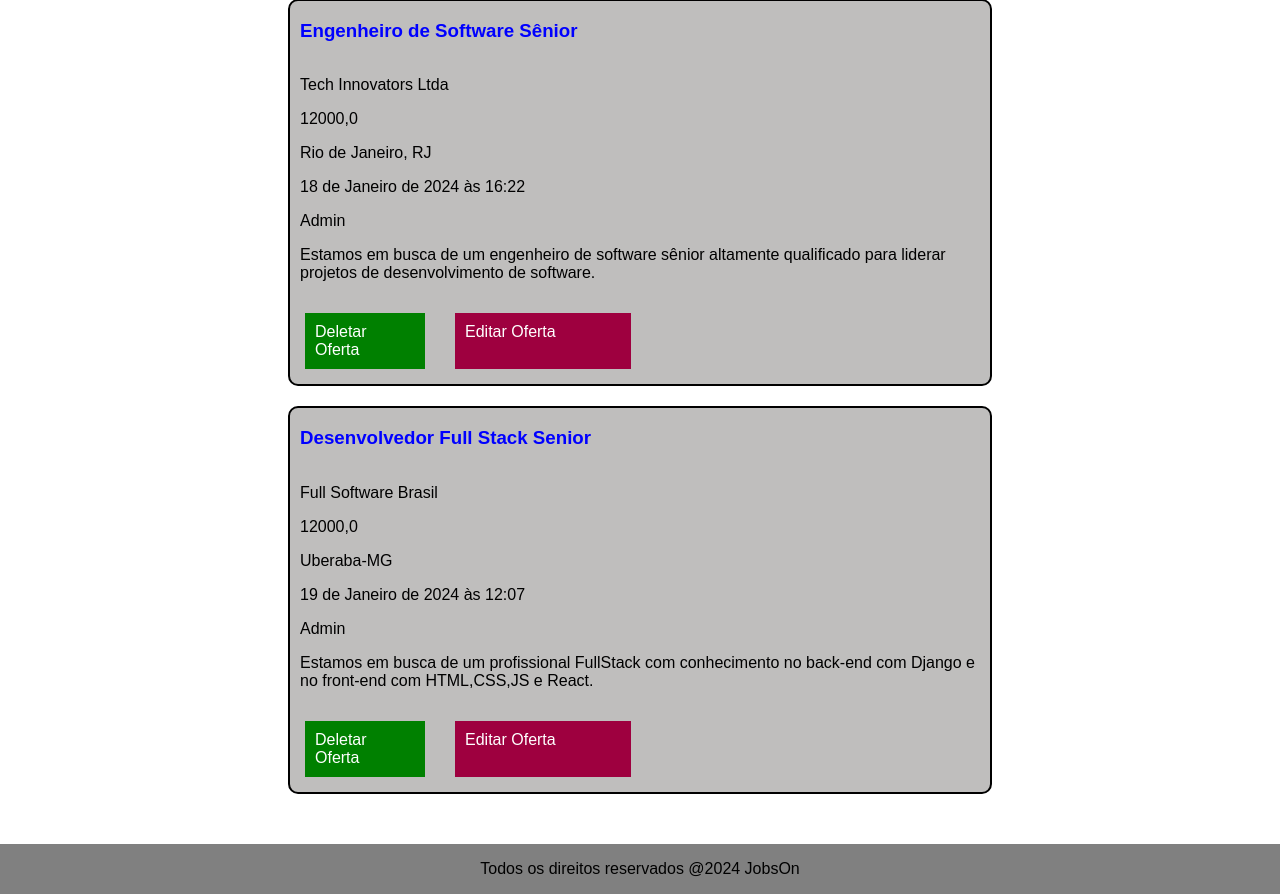
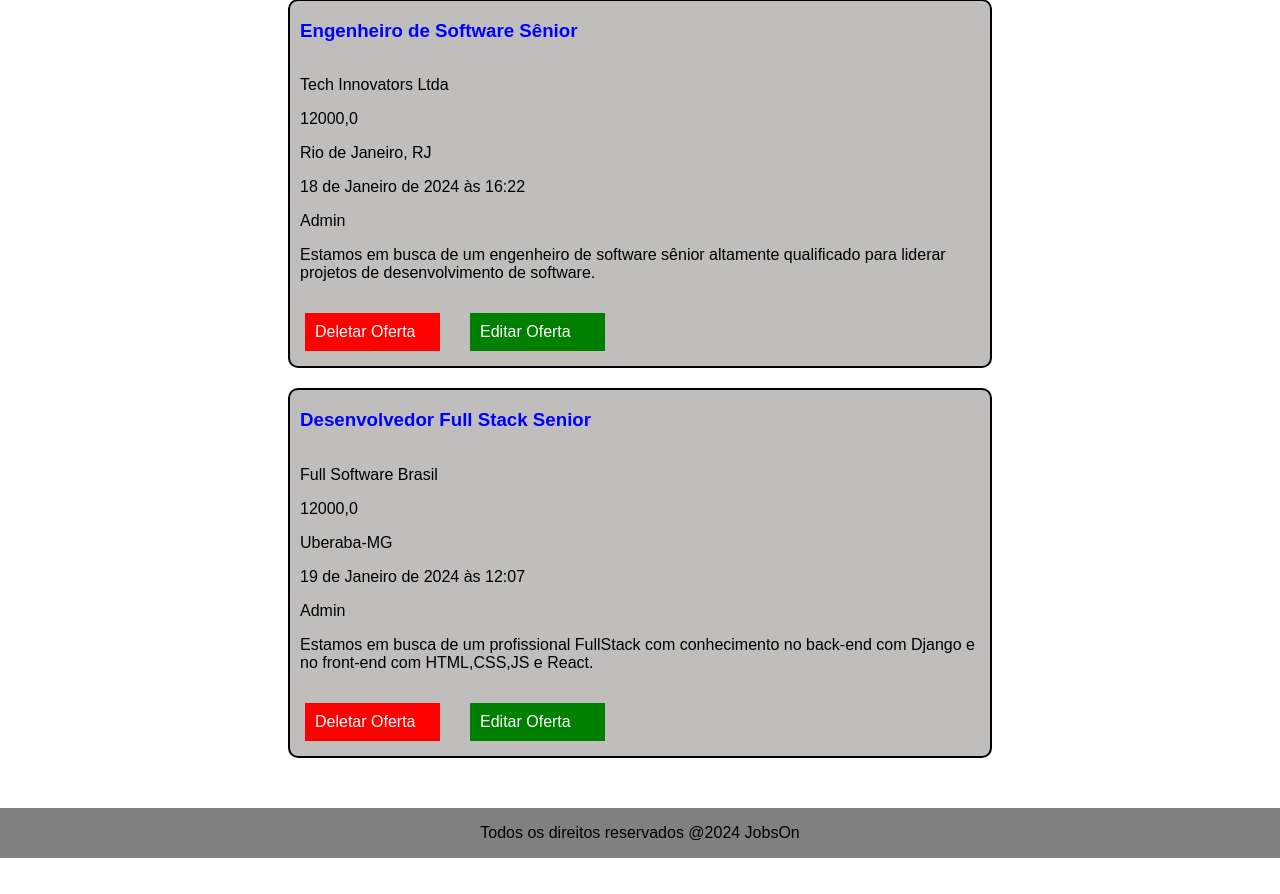
Before and after one commit to PedroNunesBH/django-career-portal, a Django app: page /my_offers/ in a window 1280 px wide. Shown: the part 239-1133 px from the top of the page. After the commit the page ends 1097 px from the top, so only its background shows below. Run offline with Django 5.2, Linux system fonts and the light colour scheme; a user stored in the database is signed in; data comes from the database, SQL or seed files in the repository.

Commit message:
Alteracoes na estilizacao da pagina myoffers e no html

```diff
--- a/jobs/templates/job_list.html
+++ b/jobs/templates/job_list.html
@@ -26,7 +26,7 @@
                 <p class="p-offer"><strong>Email do Recrutador :</strong> {{ offer.recruiter_email }}</p>
                 <p class="p-description"> {{ offer.description }}</p>
                 <div class="btn-joblist-container">
-                    <a class="btn-apply" href="/">Em aberto</a>
+                    <a class="btn-status" href="/">Em aberto</a>
                     <p class="email-text">Para se candidatar envie seu currículo para : {{ offer.recruiter_email }}</p>
                 </div>
             </div>
--- a/jobs/templates/my_offers.html
+++ b/jobs/templates/my_offers.html
@@ -4,6 +4,7 @@
     {{ block.super }}
     {% load static %}
     <link rel="stylesheet" type="text/css" href="{% static 'css/job_list.css' %}">
+    <link rel="stylesheet" type="text/css" href="{% static 'css/my_offers.css' %}">
 {% endblock %}
 
 {% block content %}
@@ -25,7 +26,7 @@
                 <p class="p-offer"> {{ offer.autor|capfirst }}</p>
                 <p class="p-description"> {{ offer.description }}</p>
                 <div class="btn-joblist-container">
-                    <a class="btn-apply" href="{% url 'delete_offer' offer.id %}">Deletar Oferta</a>
+                    <a class="btn-delete" href="{% url 'delete_offer' offer.id %}">Deletar Oferta</a>
                     <a class="btn-edit" href="{% url 'update_offer' offer.id %}">Editar Oferta</a>
                 </div>
             </div>
--- a/static/css/job_list.css
+++ b/static/css/job_list.css
@@ -37,7 +37,7 @@ body {
     justify-content: center;
 }
 
-.btn-apply {
+.btn-status {
     display: inline-block;
     color: white;
     text-decoration: none;
@@ -69,16 +69,6 @@ body {
     border-radius: 5px;
 }
 
-.btn-edit {
-    display: inline-block;
-    color: white;
-    text-decoration: none;
-    background-color: rgb(158, 0, 63);
-    width: 156px;
-    padding: 10px;
-    margin: 15px;
-}
-
 .btn-joblist-container {
     display: flex;
     flex-direction: row;
--- a/static/css/my_offers.css
+++ b/static/css/my_offers.css
@@ -0,0 +1,19 @@
+.btn-edit {
+    display: inline-block;
+    color: white;
+    text-decoration: none;
+    background-color: green;
+    width: 115px;
+    padding: 10px;
+    margin: 15px;
+}
+
+.btn-delete {
+    display: inline-block;
+    color: white;
+    text-decoration: none;
+    background-color: red;
+    width: 115px;
+    padding: 10px;
+    margin: 15px;
+}
```
